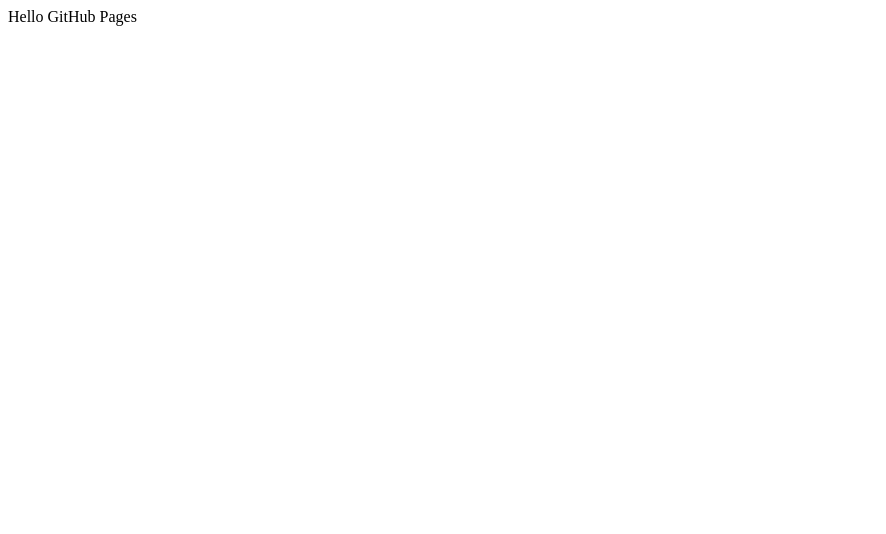
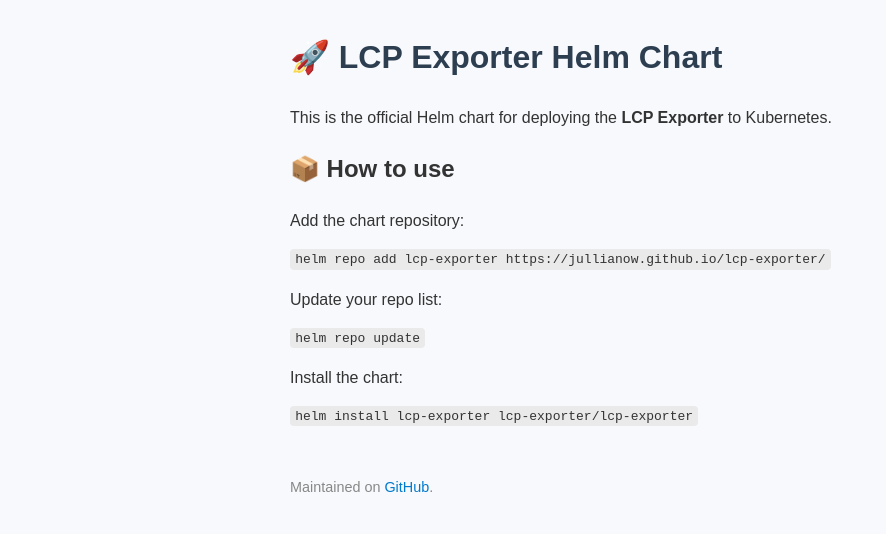
Before and after one commit to jullianow/lcp-exporter, a plain HTML site: page index.html in a window 1280 px wide. Shown: the whole page, without its empty margins (0-886 px from the left). Drawn offline with Linux system fonts and the light colour scheme.

Commit message:
index.html

```diff
--- a/index.html
+++ b/index.html
@@ -1 +1,58 @@
-Hello GitHub Pages
+<!DOCTYPE html>
+<html lang="en">
+<head>
+  <meta charset="UTF-8" />
+  <meta name="viewport" content="width=device-width, initial-scale=1.0"/>
+  <title>LCP Exporter Helm Chart</title>
+  <style>
+    body {
+      font-family: Arial, sans-serif;
+      margin: 2rem auto;
+      max-width: 700px;
+      line-height: 1.6;
+      background-color: #f7f9fc;
+      color: #333;
+    }
+    h1 {
+      color: #2c3e50;
+    }
+    code {
+      background-color: #eaeaea;
+      padding: 0.2em 0.4em;
+      border-radius: 4px;
+      font-family: monospace;
+    }
+    a {
+      color: #007acc;
+      text-decoration: none;
+    }
+    a:hover {
+      text-decoration: underline;
+    }
+    .footer {
+      margin-top: 3rem;
+      font-size: 0.9rem;
+      color: #888;
+    }
+  </style>
+</head>
+<body>
+  <h1>🚀 LCP Exporter Helm Chart</h1>
+  <p>This is the official Helm chart for deploying the <strong>LCP Exporter</strong> to Kubernetes.</p>
+
+  <h2>📦 How to use</h2>
+  <p>Add the chart repository:</p>
+  <pre><code>helm repo add lcp-exporter https://jullianow.github.io/lcp-exporter/</code></pre>
+
+  <p>Update your repo list:</p>
+  <pre><code>helm repo update</code></pre>
+
+  <p>Install the chart:</p>
+  <pre><code>helm install lcp-exporter lcp-exporter/lcp-exporter</code></pre>
+
+
+  <div class="footer">
+    <p>Maintained on <a href="https://jullianow.github.io/lcp-exporter" target="_blank">GitHub</a>.</p>
+  </div>
+</body>
+</html>
```
Also changed, not shown: 1 other file.
